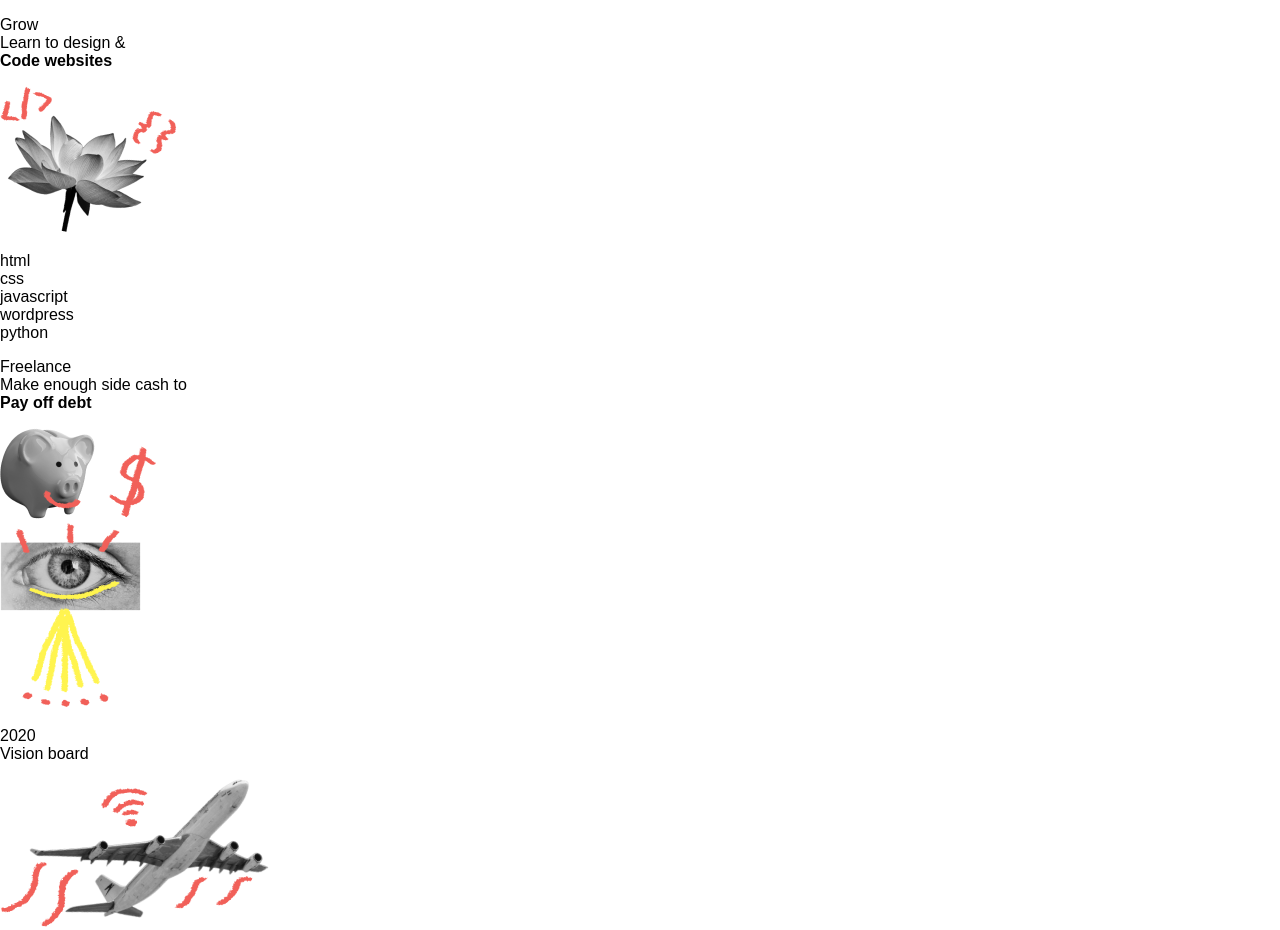
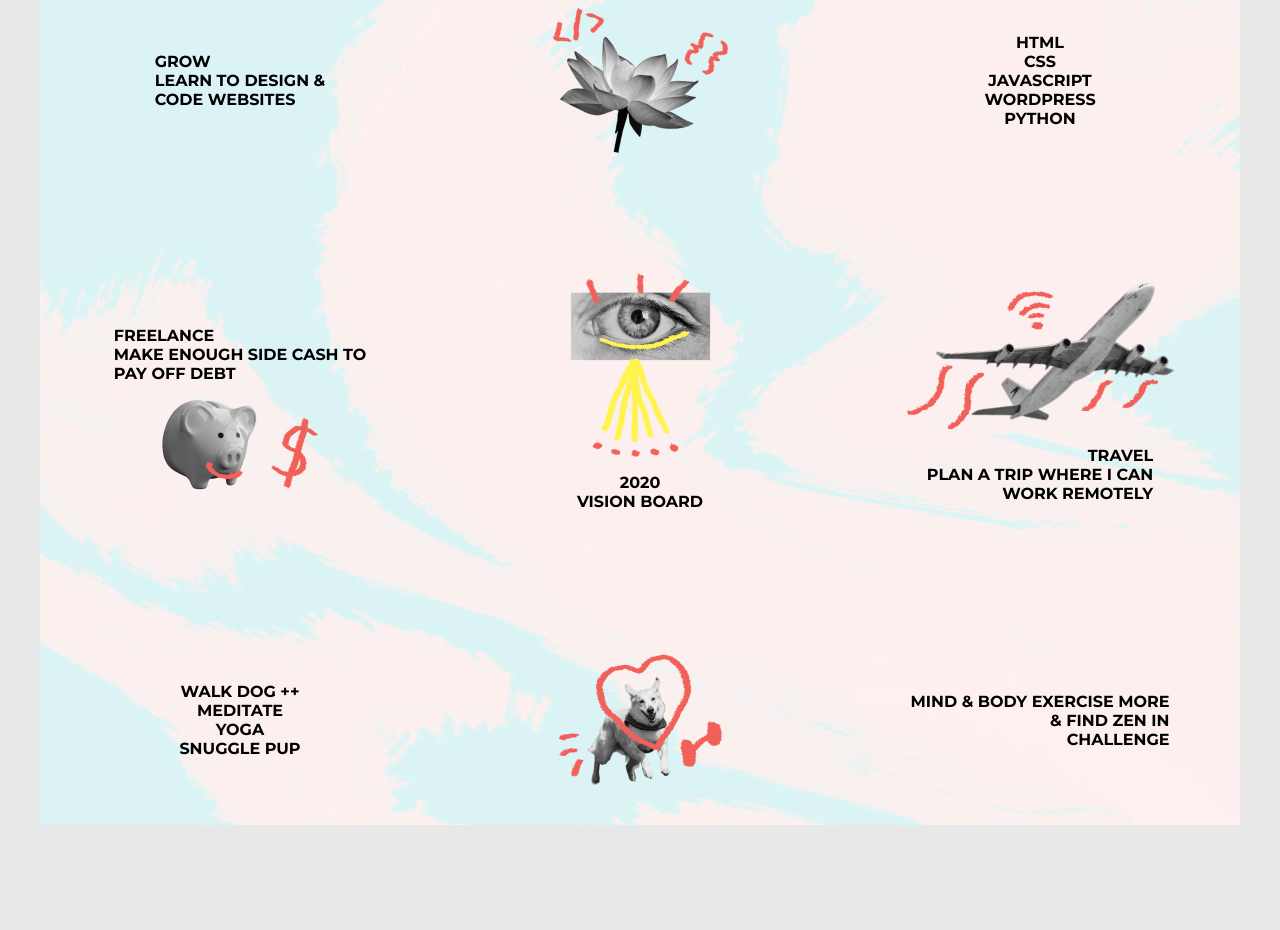
Before and after one commit to whimsicurl-creations/vision-board, a plain HTML site: page index.html in a window 1280 px wide. Shown: the top 930 px of the page. After the commit the page ends 825 px from the top, so only its background shows below. Drawn offline with Linux system fonts and the light colour scheme.

Commit message:
add CSS styles

```diff
--- a/css/main.css
+++ b/css/main.css
@@ -0,0 +1,45 @@
+body {
+    background: #E8E8E8;
+    height: 100vh;
+    display: flex;
+    align-items: center;
+}
+
+#vision-board {
+    display: grid;
+    grid-template-columns: repeat(auto-fill, minmax(400px, 1fr));
+    max-width: 1200px;
+    margin: 0 auto;
+    background-image: url('../img/background.png');
+    font-family: 'Montserrat', sans-serif;
+    text-transform: uppercase;
+    /* vertical-align: middle; */
+}
+
+.block {
+    display: flex;
+    justify-content: center;
+    align-items: center;
+    flex-direction: column;
+    box-sizing: border-box;
+    max-width: 400px;
+}
+
+.small-block {
+    height: 210px;
+}
+
+.large-block {
+    height: 430px;
+}
+
+.block:nth-of-type(3),
+.block:nth-of-type(5),
+.block:nth-of-type(7) {
+    text-align: center;
+}
+
+.block:nth-of-type(6),
+.block:nth-of-type(9) {
+    text-align: right;
+}
--- a/index.html
+++ b/index.html
@@ -9,16 +9,16 @@
 </head>
 <body>
 	<div id="vision-board">
-		<div class="block">
+		<div class="block small-block">
 			<p>Grow<br>
 				Learn to design &<br>
 				<strong>Code websites</strong>
 			</p>
 		</div>
-		<div class="block">
+		<div class="block small-block">
 			<img src="img/flower.png" alt="flower">
 		</div>
-		<div class="block">
+		<div class="block small-block">
 			<p>html<br>
 				css<br>
 				javascript<br>
@@ -26,37 +26,37 @@
 				python
 			</p>
 		</div>
-		<div class="block">
+		<div class="block large-block">
 			<p>Freelance<br>
 				Make enough side cash to<br>
 				<strong>Pay off debt</strong>
 			</p>
 			<img src="img/piggy.png" alt="piggy bank">
 		</div>
-		<div class="block">
+		<div class="block large-block">
 			<img src="img/eye.png" alt="vision board image">
 			<p>2020<br>
 				Vision board
 			</p>
 		</div>
-		<div class="block">
+		<div class="block large-block">
 			<img src="img/plane.png" alt="plane">
 			<p>Travel<br>
 				Plan a trip where I can<br>
 				<strong>Work remotely</strong>
 			</p>
 		</div>
-		<div class="block">
+		<div class="block small-block">
 			<p>Walk dog  ++<br>
 				Meditate<br>
 				Yoga<br>
 				Snuggle pup
 			</p>
 		</div>
-		<div class="block">
+		<div class="block small-block">
 			<img src="img/doggo.png" alt="dog">
 		</div>
-		<div class="block">
+		<div class="block small-block">
 			<p>Mind & body
 				Exercise more<br>
 				& find zen in<br>
```
